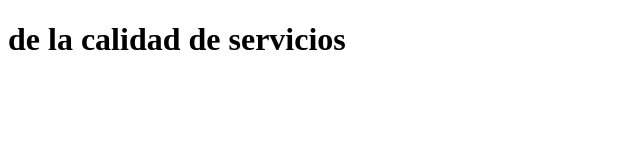
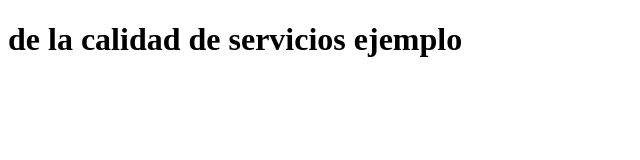
Before and after one commit to JorgeArturoMeza/DEMO-ASEGURAMIENTODLDS, a plain HTML site: page index.html in a window 1280 px wide. Shown: the whole page, without its empty margins (0-640 px from the left). Drawn offline with Linux system fonts and the light colour scheme.

Commit message:
version3

```diff
--- a/index.html
+++ b/index.html
@@ -3,9 +3,9 @@
 <head>
     <meta charset="UTF-8">
     <meta name="viewport" content="width=device-width, initial-scale=1.0">
-    <title>Aseguramiento</title>
+    <title>Aseguramiento de la calidad</title>
 </head>
 <body>
-    <h1>de la calidad de servicios</h1>
+    <h1>de la calidad de servicios ejemplo</h1>
 </body>
 </html>
```
